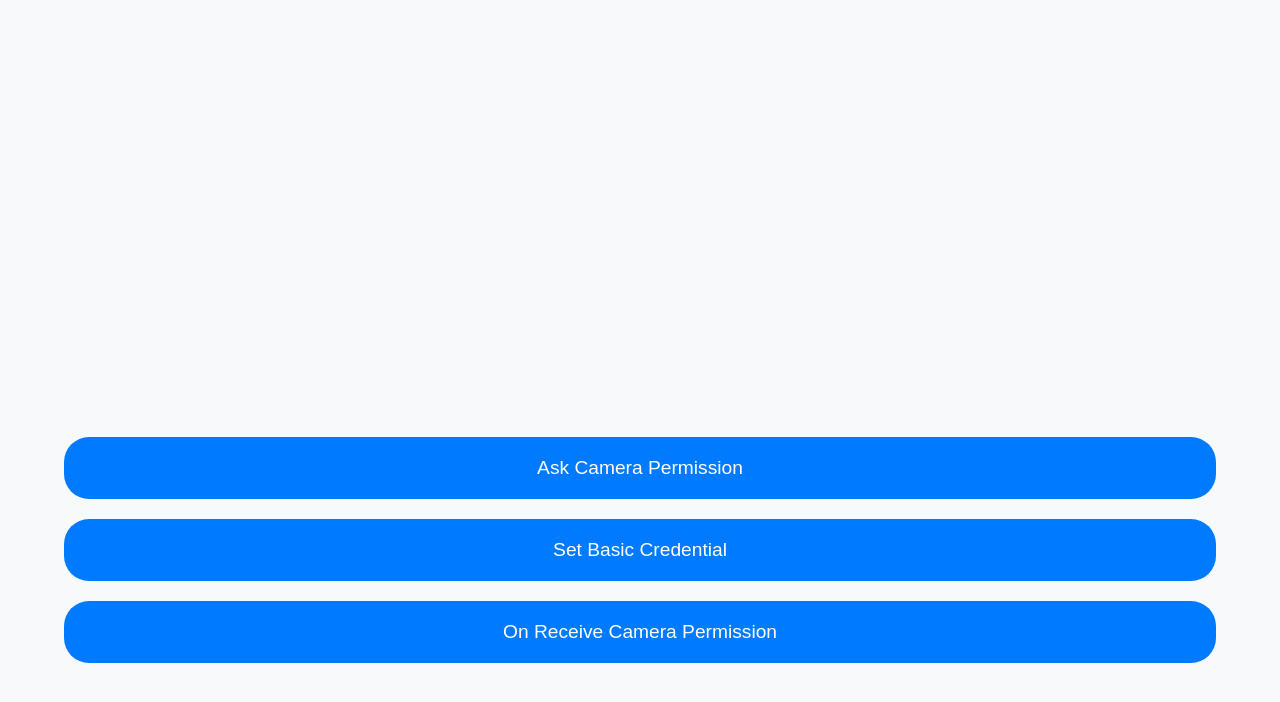
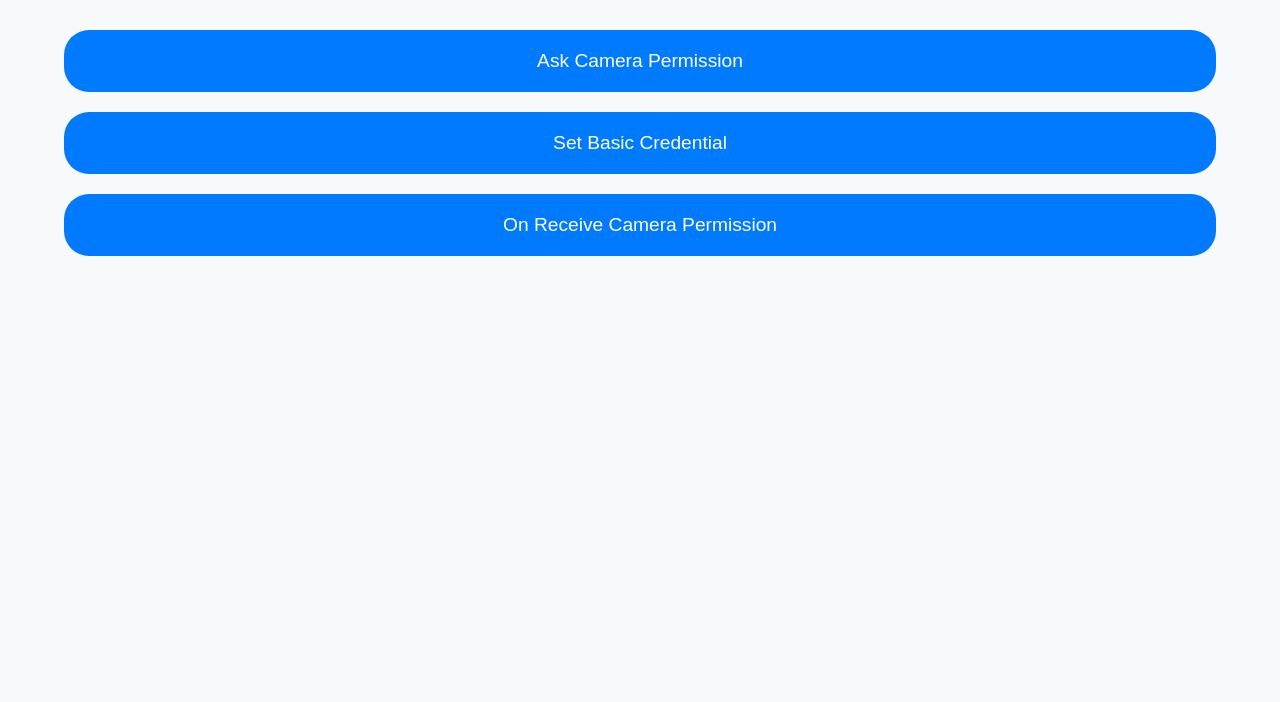
Before and after one commit to riyanpratamap/js, a plain HTML site: page index.html in a window 1280 px wide. Drawn offline with Linux system fonts and the light colour scheme.

Commit message:
feat: [WIP-0] Styling index page

```diff
--- a/index.html
+++ b/index.html
@@ -6,9 +6,8 @@
         body {
             display: flex;
             flex-direction: column;
-            justify-content: center;
             align-items: center;
-            height: 140vh;
+            padding-top: 30px;
             margin: 0;
             background-color: #f8f9fa;
             font-family: Arial, sans-serif;
```
